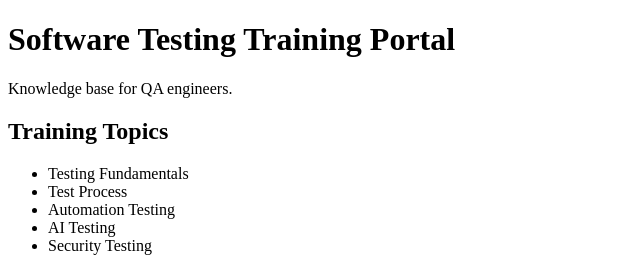
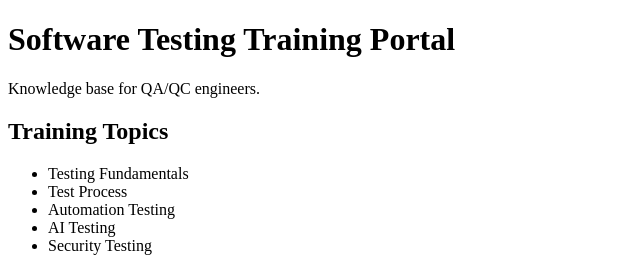
Before and after one commit to GiantyQC/qc-training-portal, a plain HTML site: page index.html in a window 1280 px wide. Shown: the full height of the page, 0-640 px from the left. Drawn offline with Linux system fonts and the light colour scheme.

Commit message:
Update index.html

```diff
--- a/index.html
+++ b/index.html
@@ -8,7 +8,7 @@
 
 <h1>Software Testing Training Portal</h1>
 
-<p>Knowledge base for QA engineers.</p>
+<p>Knowledge base for QA/QC engineers.</p>
 
 <h2>Training Topics</h2>
 
```
